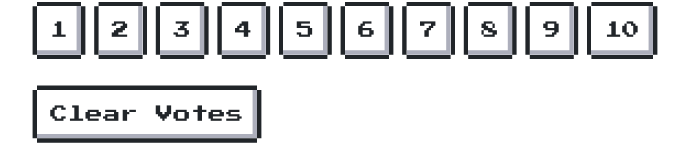
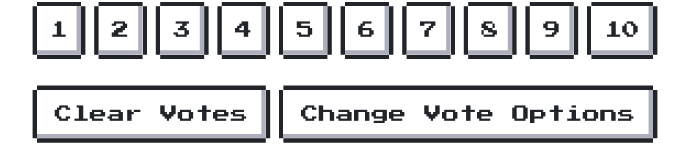
Before and after one commit to binitshrest/pointingpoker, a React (Vite) app in the folder client/: page / in a window 1280 px wide. Shown: the part 287-454 px from the top of the page, without its empty margins (295-984 px from the left). Built offline with nearby package versions, Linux system fonts and the light colour scheme; no server answers.

Commit message:
add ability to select a different vote option

```diff
--- a/client/src/components/button.jsx
+++ b/client/src/components/button.jsx
@@ -1,6 +1,10 @@
-export function Button({ children, onClick, className = "" }) {
+export function Button({ children, onClick, className = "", submit = false }) {
 	return (
-		<button type="button" className={`nes-btn ${className}`} onClick={onClick}>
+		<button
+			type={submit ? "submit" : "button"}
+			className={`nes-btn ${className}`}
+			onClick={onClick}
+		>
 			{children}
 		</button>
 	);
--- a/client/src/components/vote-actions.jsx
+++ b/client/src/components/vote-actions.jsx
@@ -1,10 +1,33 @@
+import { useRef } from "react";
+import styled from "styled-components";
 import { clearVotes } from "../utils/api.js";
 import { Button } from "./button.jsx";
+import { VoteOptionsDialog } from "./vote-options-dialog.jsx";
+
+const Container = styled.div`
+	display: flex;
+	flex-wrap: wrap;
+	gap: 8px;
+`;
+
+const StyledButton = styled(Button)`
+	flex-grow: 1;
+`;
 
 export function VoteActions() {
+	const dialogRef = useRef();
+
 	return (
-		<div>
-			<Button onClick={clearVotes}>Clear Votes</Button>
-		</div>
+		<Container>
+			<StyledButton onClick={clearVotes}>Clear Votes</StyledButton>
+			<StyledButton
+				onClick={() => {
+					dialogRef.current?.showModal();
+				}}
+			>
+				Change Vote Options
+			</StyledButton>
+			<VoteOptionsDialog ref={dialogRef} />
+		</Container>
 	);
 }
--- /dev/null
+++ b/client/src/components/vote-options-dialog.jsx
@@ -0,0 +1,61 @@
+import { forwardRef } from "react";
+import styled from "styled-components";
+import { useStore } from "../hooks/store.js";
+import { selectVoteOption } from "../utils/api.js";
+import { Button } from "./button.jsx";
+
+const StyledLabel = styled.label`
+	display: block;
+`;
+
+const ButtonContainer = styled.div`
+	display: flex;
+	gap: 48px;
+	justify-content: space-between;
+	padding-top: 10px;
+`;
+
+export const VoteOptionsDialog = forwardRef(function (props, ref) {
+	const { voteOptions, selectedVoteOptionsIndex } = useStore();
+
+	const handleSubmit = (event) => {
+		event.preventDefault();
+		ref.current.close();
+
+		const formData = new FormData(event.target);
+		selectVoteOption(Number(formData.get("voteOption")));
+	};
+
+	return (
+		<dialog ref={ref} className="nes-dialog">
+			<form method="dialog" onSubmit={handleSubmit}>
+				<p className="title">Vote Options</p>
+				{voteOptions.map((option, index) => (
+					// eslint-disable-next-line react/no-array-index-key
+					<StyledLabel key={index}>
+						<input
+							type="radio"
+							className="nes-radio"
+							name="voteOption"
+							value={index}
+							defaultChecked={selectedVoteOptionsIndex === index}
+						/>
+						<span>{option.join(", ")}</span>
+					</StyledLabel>
+				))}
+				<ButtonContainer>
+					<Button
+						onClick={() => {
+							ref.current.close();
+						}}
+					>
+						Create New
+					</Button>
+					<Button submit className="is-primary">
+						Select
+					</Button>
+				</ButtonContainer>
+			</form>
+		</dialog>
+	);
+});
--- a/client/src/utils/api.js
+++ b/client/src/utils/api.js
@@ -11,9 +11,7 @@ export async function vote(vote) {
 				headers: {
 					"Content-Type": "application/json",
 				},
-				body: JSON.stringify({
-					vote,
-				}),
+				body: JSON.stringify({ vote }),
 			})
 		);
 	} catch (error) {
@@ -43,9 +41,7 @@ export async function setName(newName) {
 				headers: {
 					"Content-Type": "application/json",
 				},
-				body: JSON.stringify({
-					newName,
-				}),
+				body: JSON.stringify({ newName }),
 			});
 			const json = await response.json();
 			return json;
@@ -69,3 +65,20 @@ export async function removePlayer(name) {
 		throw error;
 	}
 }
+
+export async function selectVoteOption(selectedVoteOptionsIndex) {
+	try {
+		await asyncQueue.add(() =>
+			fetch(`${BASE_URL}/vote-options-index`, {
+				method: "POST",
+				headers: {
+					"Content-Type": "application/json",
+				},
+				body: JSON.stringify({ selectedVoteOptionsIndex }),
+			})
+		);
+	} catch (error) {
+		console.error("Error in selectVoteOption api", error);
+		throw error;
+	}
+}
```
Also changed, not shown: 1 other file (tests, documents, lock files or other folders).
